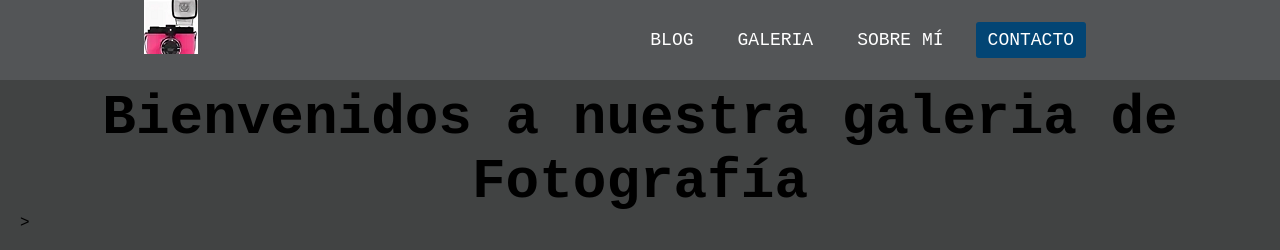
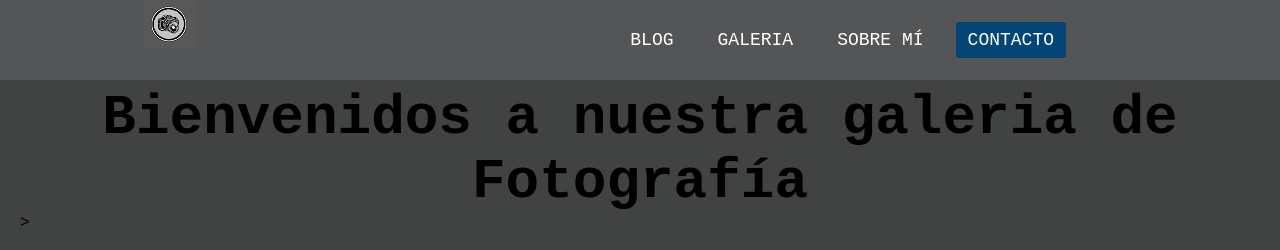
Before and after one commit to claudiagarcia19/WEBFOTOGRFIA, a plain HTML site: page index.html in a window 1280 px wide. Shown: the top 250 px of the page. Drawn offline with nearby package versions, Linux system fonts and the light colour scheme.

Commit message:
cambios en el logo

```diff
--- a/estilos/styles.css
+++ b/estilos/styles.css
@@ -34,13 +34,13 @@
   .logo {
     font-size: 20px;
     font-weight: bold;
-    padding: 10 40px;
-    line-height: 40px;
+    padding: 10 80px;
+    line-height: 60px;
   }
 
   .nav-menu {
     display: flex;
-    margin-right: 40px;
+    margin-right: 60px;
     list-style: none;
   }
 
--- a/index.html
+++ b/index.html
@@ -5,7 +5,7 @@
         <meta charset="UTF-8">
         <meta http-equiv="X-UA-Compatible" content="IE=edge">
         <meta name="viewport" content="width=device-width, initial-scale=1.0">
-        <link rel="icon" href="img/camara-icon.webp" />
+        <link rel="icon" href="img/fotografialogo.png" />
         <meta name="autor" content="Claudia Garcia dos Santos" />
         <meta name="description" content=" Estudio de fotografia para fiestas, agasajo o evento increible; confia en nosotros y despreocupate; deja todo en nuestras manos" />
         <meta name="Keywords"content="fotografia, paisajes, flores, plantas, bosques"" />
@@ -24,7 +24,7 @@
 <body>
         <header class="header">
                 <nav class="nav">
-                  <a href="#" class="logo nav-link"><span><img src="img/camara-icon.png" alt="camara de fotos"></span></a>
+                  <a href="#" class="logo nav-link"><img src="img/fotografialogoGris.png" alt="camara de fotos"></a>
                   <button class="nav-toggle" aria-label="Abrir menú">
                     <em class="fas fa-bars"></em>
                   </button>
```
Also changed, not shown: img/fotografialogo.png (added), img/fotografialogoGris.png (added).
